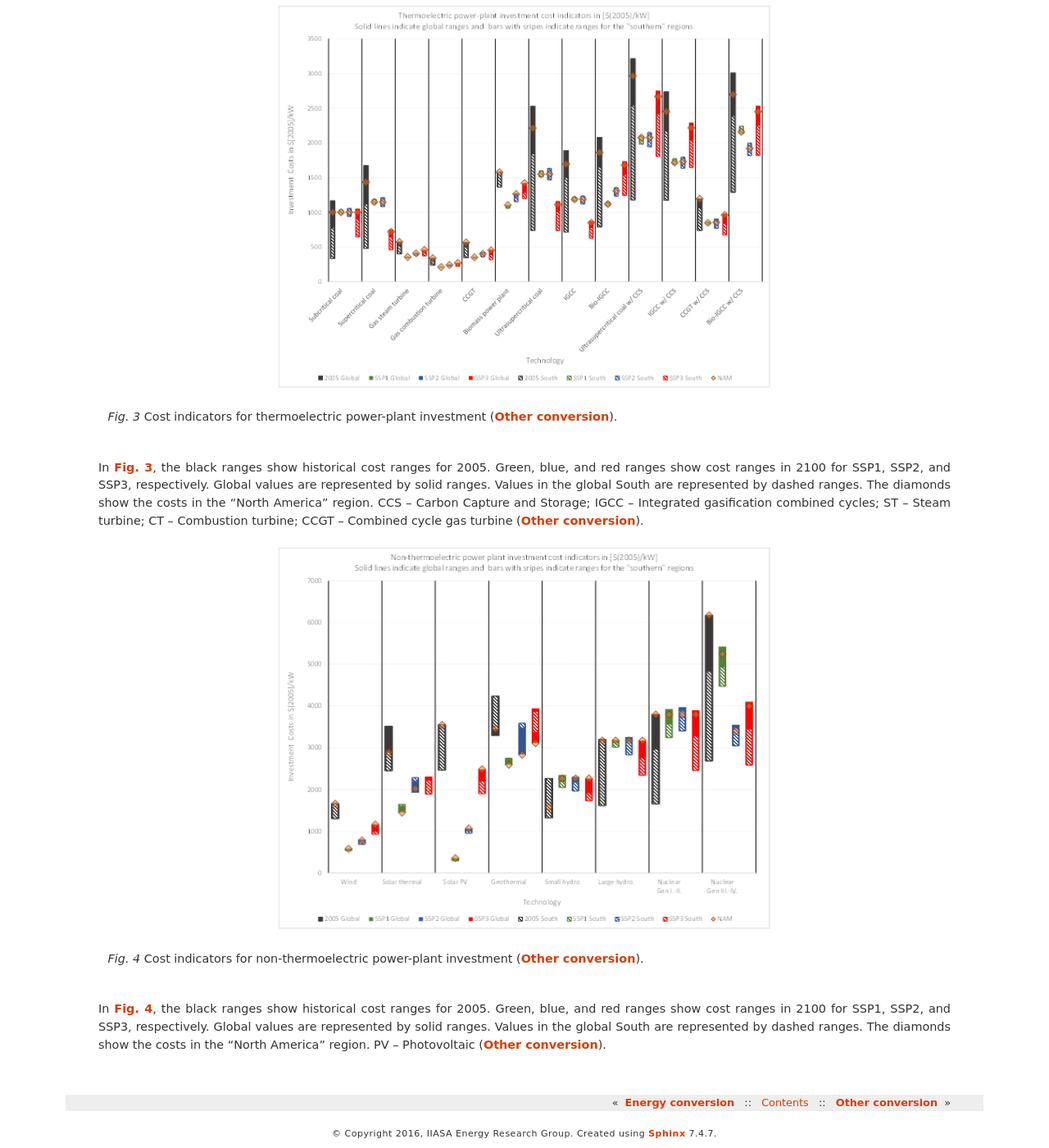
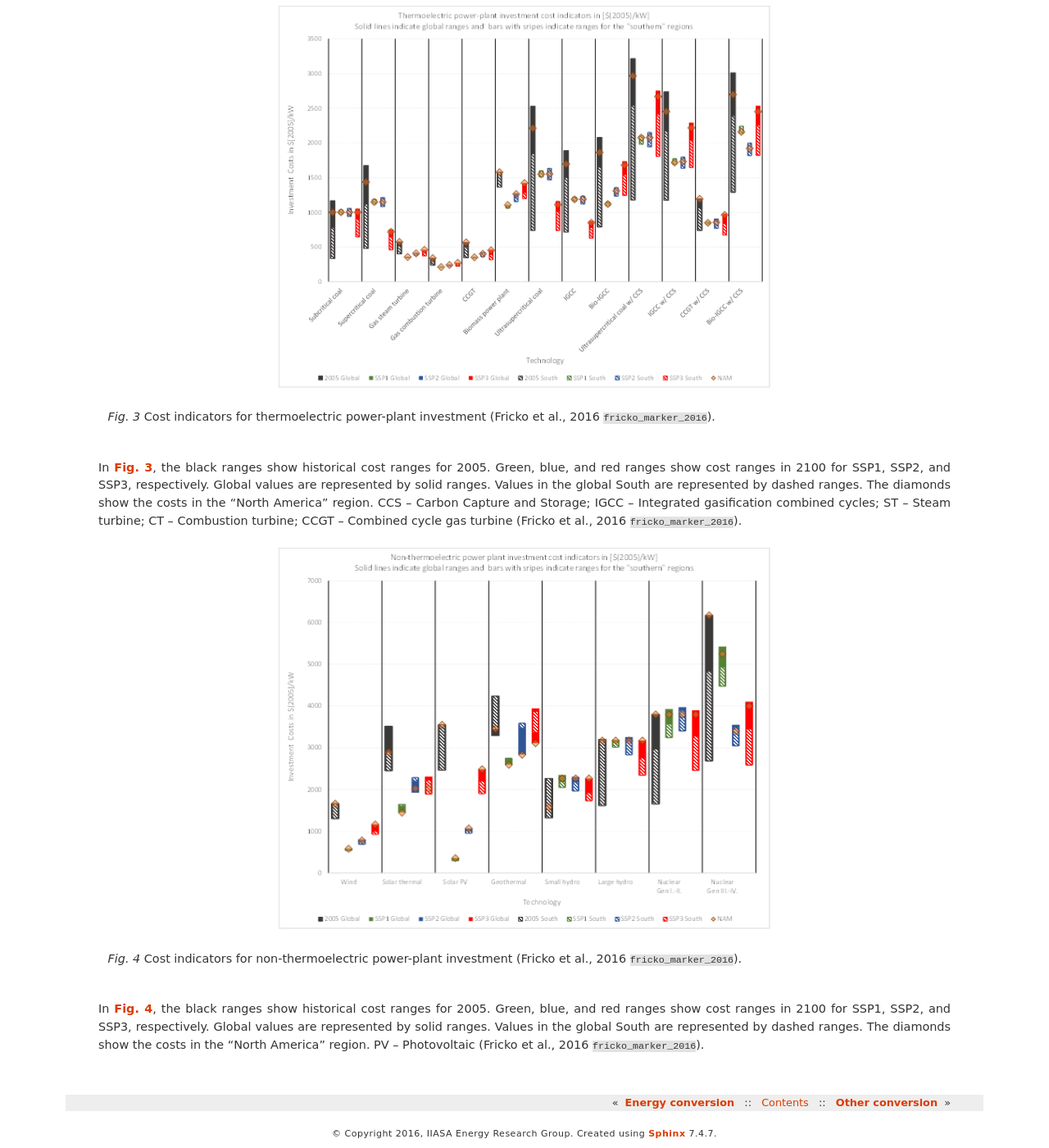
Before and after one commit to iiasa/message_doc, a Sphinx documentation site: the page built from source/message_globiom/energy/conversion/electricity.rst, in a window 1280 px wide and 1400 px high, scrolled down 1467 px. Shown: the whole window at 82% size. Built offline with Sphinx 7.4.7, drawn with Linux system fonts in a browser that asks for light colours; pages that are not in the unit, such as notebooks, are missing from menus; cross-references to code outside the pages are shown as plain code; some of the changed text lies outside the part shown.

Commit message:
Update electricity.rst

```diff
--- a/source/message_globiom/energy/conversion/electricity.rst
+++ b/source/message_globiom/energy/conversion/electricity.rst
@@ -67,20 +67,20 @@
 
 Most thermal power plants offer the option of coupled heat production (CHP, see :numref:`tab-elec`). This option is modeled as a passout turbine via a penalty on the electricity generation efficiency. In addition to the main electricity generation technologies described in this section, also the co-generation of electricity in conversion technologies primarily devoted to producing non-electric energy carriers (e.g., synthetic liquid fuels) is included in MESSAGE (see section on :ref:`other`).
 
-Technological change in MESSAGE is generally treated exogenously, although pioneering work on the endogenization of technological change in energy-engineering type models has been done with MESSAGE (Messner, 1997 :cite:`messner_endogenized_1997`). The current cost and performance parameters, including conversion efficiencies and emission coefficients is generally derived from the relevant engineering literature. For the future alternative cost and performance projections are usually developed to cover a relatively wide range of uncertainties that influences model results to a good extent. As an example, :numref:`fig-ther` and :numref:`fig-nonth` below provide an overview of costs ranges for a set of key energy conversion technologies.
+Technological change in MESSAGE is generally treated exogenously, although pioneering work on the endogenization of technological change in energy-engineering type models has been done with MESSAGE (Messner, 1997 :cite:`messner_endogenized_1997`). The current cost and performance parameters, including conversion efficiencies and emission coefficients is generally derived from the relevant engineering literature. For the future alternative cost and performance projections are usually developed to cover a relatively wide range of uncertainties that influences model results to a good extent. As an example, :numref:`fig-ther` and :numref:`fig-nonth` below provide an overview of costs ranges for a set of key energy conversion technologies (Fricko et al., 2016 :cite:`fricko_marker_2016`).
 
 .. _fig-ther:
 .. figure:: /_static/S1ThermoCosts.png
    :width: 600px
 
-   Cost indicators for thermoelectric power-plant investment (:ref:`other`).
+   Cost indicators for thermoelectric power-plant investment (Fricko et al., 2016 :cite:`fricko_marker_2016`).
 
-In :numref:`fig-ther`, the black ranges show historical cost ranges for 2005. Green, blue, and red ranges show cost ranges in 2100 for SSP1, SSP2, and SSP3, respectively. Global values are represented by solid ranges. Values in the global South are represented by dashed ranges. The diamonds show the costs in the “North America” region. CCS – Carbon Capture and Storage; IGCC – Integrated gasification combined cycles; ST – Steam turbine; CT – Combustion turbine; CCGT – Combined cycle gas turbine (:ref:`other`).
+In :numref:`fig-ther`, the black ranges show historical cost ranges for 2005. Green, blue, and red ranges show cost ranges in 2100 for SSP1, SSP2, and SSP3, respectively. Global values are represented by solid ranges. Values in the global South are represented by dashed ranges. The diamonds show the costs in the “North America” region. CCS – Carbon Capture and Storage; IGCC – Integrated gasification combined cycles; ST – Steam turbine; CT – Combustion turbine; CCGT – Combined cycle gas turbine (Fricko et al., 2016 :cite:`fricko_marker_2016`).
 
 .. _fig-nonth:
 .. figure:: /_static/S2NonThermoCosts.png
    :width: 600px
 
-   Cost indicators for non-thermoelectric power-plant investment (:ref:`other`).
+   Cost indicators for non-thermoelectric power-plant investment (Fricko et al., 2016 :cite:`fricko_marker_2016`).
 
-In :numref:`fig-nonth`, the black ranges show historical cost ranges for 2005. Green, blue, and red ranges show cost ranges in 2100 for SSP1, SSP2, and SSP3, respectively. Global values are represented by solid ranges. Values in the global South are represented by dashed ranges. The diamonds show the costs in the “North America” region. PV – Photovoltaic (:ref:`other`).
+In :numref:`fig-nonth`, the black ranges show historical cost ranges for 2005. Green, blue, and red ranges show cost ranges in 2100 for SSP1, SSP2, and SSP3, respectively. Global values are represented by solid ranges. Values in the global South are represented by dashed ranges. The diamonds show the costs in the “North America” region. PV – Photovoltaic (Fricko et al., 2016 :cite:`fricko_marker_2016`).
```
